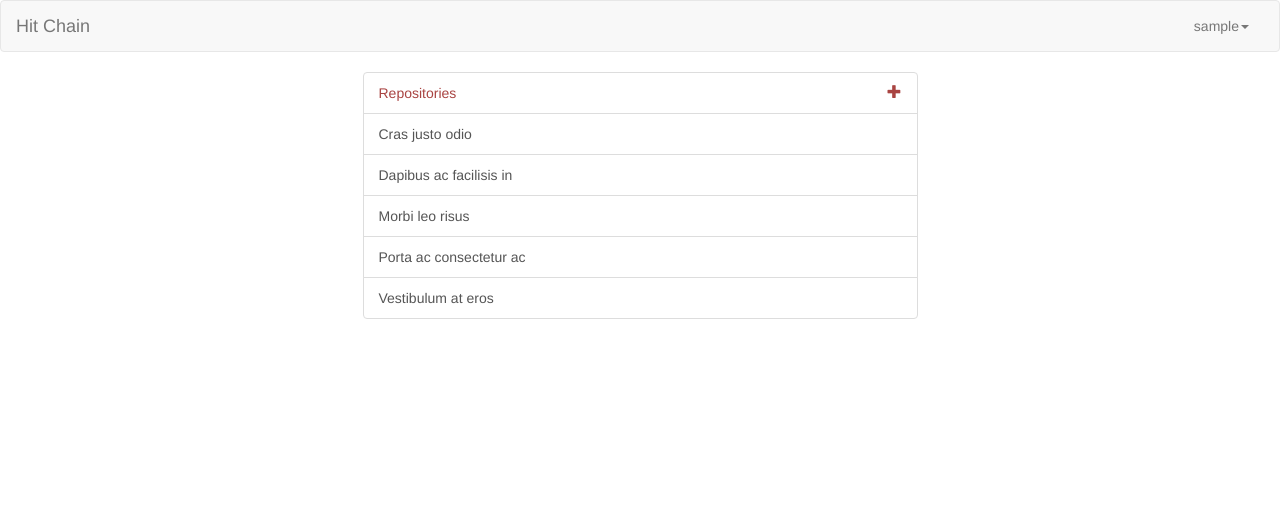
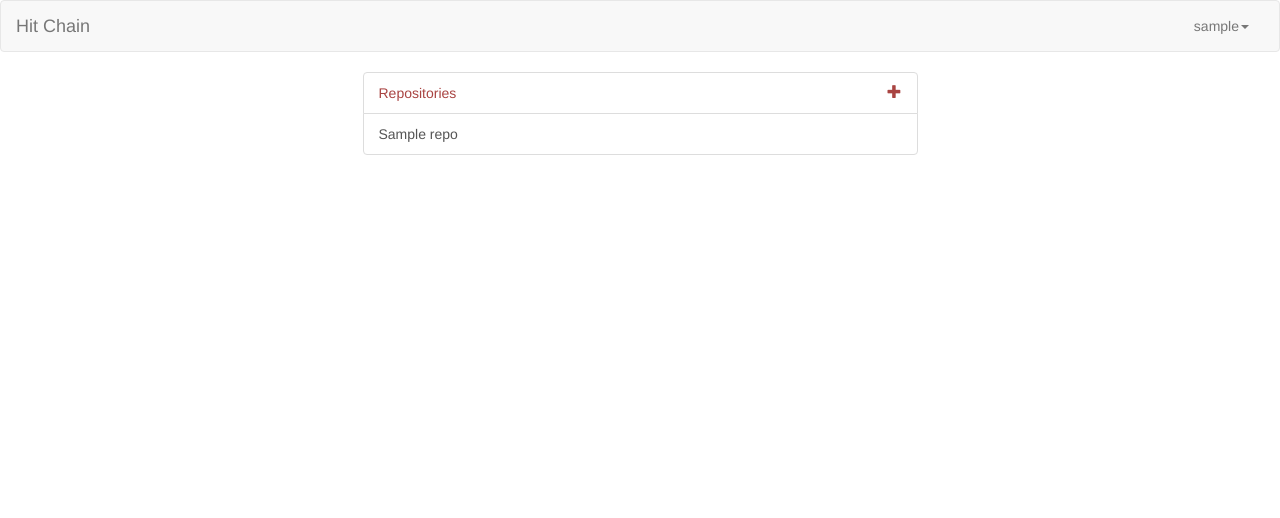
Before and after one commit to hitchainrepo/HitChain, a Django app: page /welcome/ in a window 1280 px wide. Shown: the top 518 px of the page. Run offline with Django 3.2, Linux system fonts and the light colour scheme; a user stored in the database is signed in; tables that the repository leaves empty hold one stand-in row (values such as "Sample post"); some libraries are stand-ins or nearby versions.

Commit message:
finish show all the repos

```diff
--- a/BackEnd/views.py
+++ b/BackEnd/views.py
@@ -11,6 +11,10 @@ from BackEnd.utils import *
 
 def welcome(request):
     username = request.user.username
+    if username:
+        repos = Repo.objects.filter(username=username)
+    else:
+        repos = []
     return render(request, "welcome.html", locals())
 
 def test(request):
@@ -87,5 +91,5 @@ def newRepo(request):
         repoItem.ipfs_hash = "QmdfYLM2jQRF6EMWNQwbMeTmqrxw1YAFA4ithj6KctVRZ8" # the hash value of README file
         repoItem.create_time = getCurrentTime()
         Repo.save(repoItem)
-        print("this is a form")
+        return redirect("/")
     return render(request, 'new.html')
--- a/templates/welcome.html
+++ b/templates/welcome.html
@@ -32,13 +32,9 @@
                             <span class="text-left text-danger">Repositories</span>
                             <a class="text-danger" href="newRepo"><span class="glyphicon glyphicon-plus pull-right" aria-hidden="true"></span></a>
                         </div>
-                        <a href="#" class="list-group-item">
-                            Cras justo odio
-                        </a>
-                        <a href="#" class="list-group-item">Dapibus ac facilisis in</a>
-                        <a href="#" class="list-group-item">Morbi leo risus</a>
-                        <a href="#" class="list-group-item">Porta ac consectetur ac</a>
-                        <a href="#" class="list-group-item">Vestibulum at eros</a>
+                        {% for repo in repos %}
+                            <a href="#" class="list-group-item">{{ repo.reponame }}</a>
+                        {% endfor %}
                     </div>
                 </div>
             </div>
```
